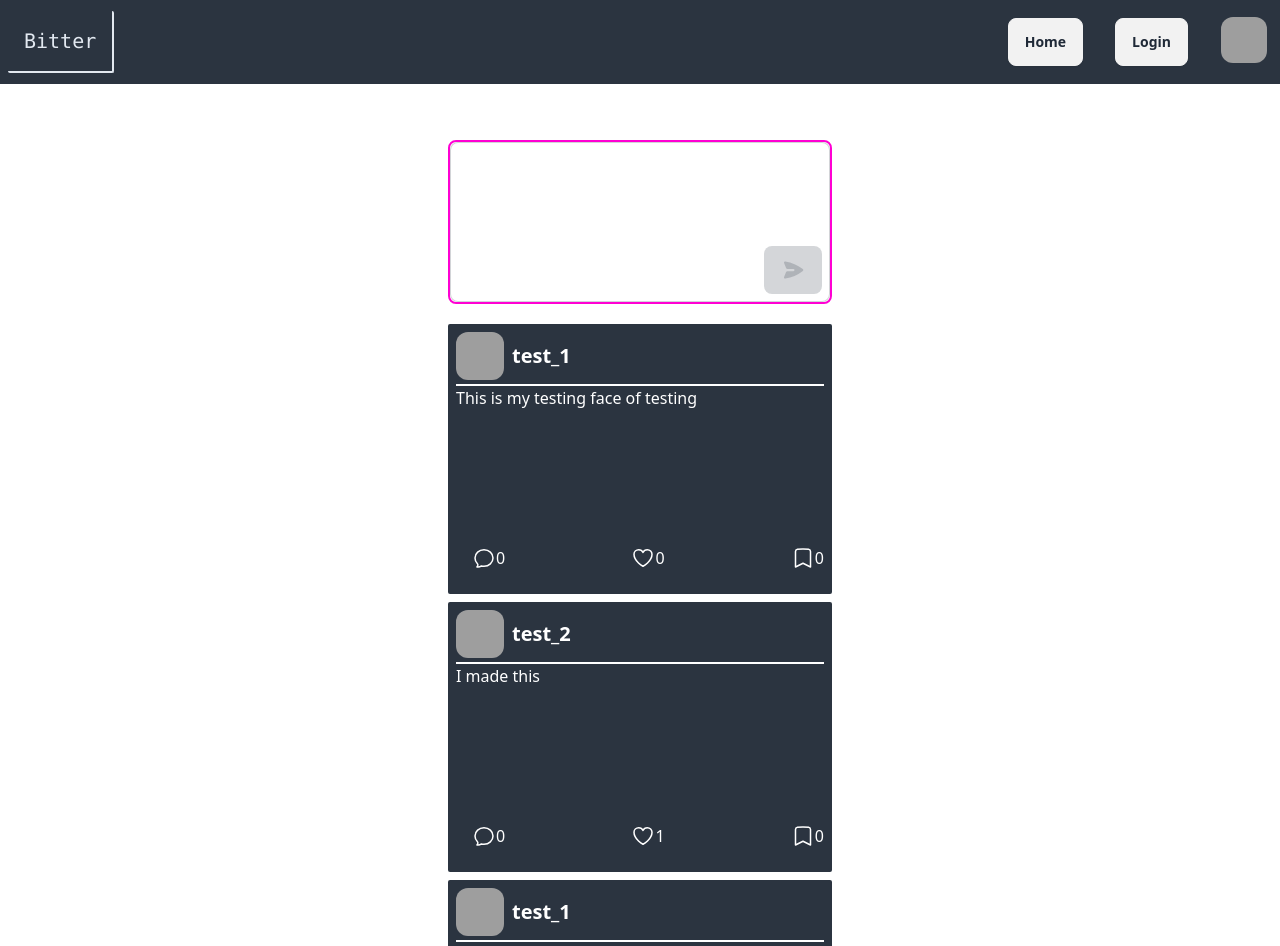
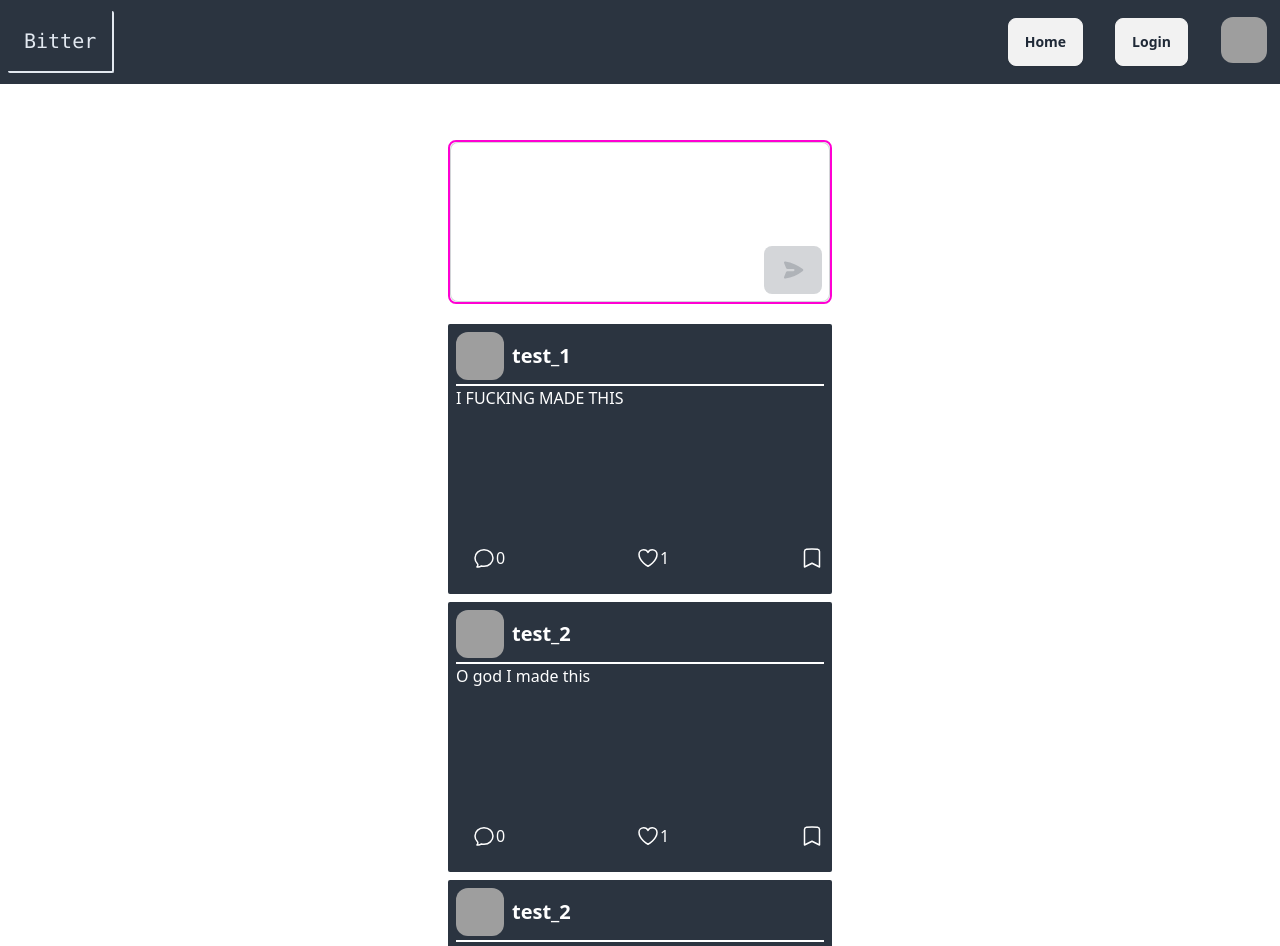
Before and after one commit to Decedis/Bitter, a React (Vite) app: page / in a window 1280 px wide. Shown: the top 946 px of the page. Built offline with nearby package versions, Linux system fonts and the light colour scheme; data requests are answered from the project's data file; grey boxes are pictures that could not be loaded.

Commit message:
Set base logic for editable posts.

```diff
--- a/db.json
+++ b/db.json
@@ -49,16 +49,28 @@
       "creationTime": "2024-03-20T23:57:14.104Z"
     },
     {
-      "id": "3884",
+      "id": "aeb6",
       "postContent": "I made this",
       "createdByID": "1",
-      "creationTime": "2024-04-02T22:21:07.485Z"
+      "creationTime": "2024-04-05T06:45:14.721Z"
     },
     {
-      "id": "5211",
-      "postContent": "This is my testing face of testing",
+      "id": "05de",
+      "postContent": "How could I make this?",
+      "createdByID": "1",
+      "creationTime": "2024-04-05T06:45:18.145Z"
+    },
+    {
+      "id": "cc3d",
+      "postContent": "O god I made this",
+      "createdByID": "1",
+      "creationTime": "2024-04-05T06:45:21.245Z"
+    },
+    {
+      "id": "ea91",
+      "postContent": "I FUCKING MADE THIS",
       "createdByID": "0",
-      "creationTime": "2024-04-03T21:26:10.651Z"
+      "creationTime": "2024-04-05T22:15:12.929Z"
     }
   ],
   "tags": [
@@ -619,6 +631,12 @@
       "userId": "0",
       "postId": null,
       "commentContent": "We can do things"
+    },
+    {
+      "id": "52ef",
+      "userId": "0",
+      "postId": null,
+      "commentContent": "Fight me"
     }
   ],
   "favorites": [
@@ -700,7 +718,22 @@
     {
       "id": "342b",
       "userId": "0",
-      "postId": "3884"
+      "postId": null
+    },
+    {
+      "id": "33c6",
+      "userId": "0",
+      "postId": "4787"
+    },
+    {
+      "id": "abb1",
+      "userId": "1",
+      "postId": "cc3d"
+    },
+    {
+      "id": "6916",
+      "userId": "0",
+      "postId": "ea91"
     }
   ],
   "commentFavorites": [
@@ -713,6 +746,11 @@
       "id": "176e",
       "userId": "1",
       "commentId": "f3f3"
+    },
+    {
+      "id": "fd51",
+      "userId": "0",
+      "commentId": "52ef"
     }
   ]
 }
--- /dev/null
+++ b/src/Components/PatchPostModal.tsx
@@ -0,0 +1,35 @@
+import { PaperAirplaneIcon } from "@heroicons/react/16/solid";
+import { useEffect, useState } from "react";
+
+export const PatchPostModal = ({ defaultValue }: { defaultValue: string }) => {
+  const [patch, setPatch] = useState("");
+
+  useEffect(() => {
+    setPatch(defaultValue);
+  }, [defaultValue]);
+
+  return (
+    <form
+      onSubmit={(e) => {
+        e.preventDefault();
+        setPatch("");
+      }}
+    >
+      <label htmlFor="patchPost"></label>
+      <input
+        className="card w-96 rounded-sm bg-neutral text-primary-content p-2 text-white z-10 h-full"
+        type="text"
+        name="patchPost"
+        id="patchPost"
+        autoComplete="off"
+        value={patch}
+        onChange={(e: React.ChangeEvent<HTMLInputElement>) =>
+          setPatch(e.target.value)
+        }
+      />
+      <button className="btn btn-ghost absolute bottom-2 right-2" type="submit">
+        <PaperAirplaneIcon className="w-6 h-6" />
+      </button>
+    </form>
+  );
+};
--- a/src/Components/PostCard.tsx
+++ b/src/Components/PostCard.tsx
@@ -4,15 +4,21 @@ import {
   HeartIcon,
   ChatBubbleOvalLeftIcon,
   BookmarkIcon,
+  EllipsisVerticalIcon,
 } from "@heroicons/react/24/outline";
 import { PostButton } from "./PostButton";
 import { useContext, useState } from "react";
 import { UserContext } from "../Providers/FakeAuthProvider";
 import { useFavorites, usePosts, useUser } from "../services/queries";
-import { useCreateFavorite, useDeleteFavorite } from "../services/mutations";
+import {
+  useCreateFavorite,
+  useDeleteFavorite,
+  usePatchPost,
+} from "../services/mutations";
 import { CommentsList } from "./CommentsList";
 import { findAuthorName } from "../utils";
 import { useDeletePosts } from "../services/mutations";
+import { PatchPostModal } from "./PatchPostModal";
 
 export const PostCard = ({
   createdByID,
@@ -21,6 +27,7 @@ export const PostCard = ({
   likes,
   id,
 }: Post) => {
+  const [isEditPost, setIsEditPost] = useState(false);
   const favQuery = useFavorites();
   const userQuery = useUser();
   const postsQuery = usePosts();
@@ -89,14 +96,13 @@ export const PostCard = ({
     }
   };
 
-  const deleteButtonCSS = user
-    ? "bg-blue-500 rounded-full w-8 h-8 self-center"
-    : "opacity-0";
+  // const deleteButtonCSS = user
+  //   ? "bg-blue-500 rounded-full w-8 h-8 self-center"
+  //   : "opacity-0";
 
   const deleteButton =
     user?.id === createdByID ? (
       <button
-        className={deleteButtonCSS}
         onClick={() => {
           deletePostTrigger(id, {
             optimisticData:
@@ -106,8 +112,32 @@ export const PostCard = ({
           });
         }}
       >
-        X
+        Delete
       </button>
+    ) : (
+      <></>
+    );
+
+  const postDropDownMenu =
+    user?.id === createdByID ? (
+      <div className="dropdown dropdown-right">
+        <div tabIndex={0}>
+          <EllipsisVerticalIcon className="w-5 h-5" />
+        </div>
+        <ul
+          tabIndex={0}
+          className="dropdown-content z-[1] menu p-2 shadow bg-base-100 rounded-box w-52"
+        >
+          <li>
+            <a>{deleteButton}</a>
+          </li>
+          <li>
+            <button className="btn" onClick={() => setIsEditPost(true)}>
+              Edit
+            </button>
+          </li>
+        </ul>
+      </div>
     ) : (
       <></>
     );
@@ -128,9 +158,15 @@ export const PostCard = ({
             {findAuthorName(createdByID, userQuery)}
           </div>
         </div>
-        {deleteButton}
+        {postDropDownMenu}
       </h3>
-      <div className="postContent text-white w-full h-40">{postContent}</div>
+      <div className="postContent text-white w-full h-40">
+        {isEditPost ? (
+          <PatchPostModal defaultValue={postContent} />
+        ) : (
+          postContent
+        )}
+      </div>
 
       <div className="flex justify-between self-center w-full text-white mb-4">
         <PostButton
@@ -153,7 +189,7 @@ export const PostCard = ({
           }}
           value={likes}
         />
-        <PostButton icon={<BookmarkIcon />} value={0} />
+        <PostButton icon={<BookmarkIcon />} />
       </div>
       {comments && (
         <CommentsList
--- a/src/services/api.ts
+++ b/src/services/api.ts
@@ -14,6 +14,10 @@ export const createPost = async (
 
 export const deletePost = async (url: string, { arg }: { arg: string }) => {
   await axiosInstance.delete(`${url}/${arg}`);
+};
+
+export const patchPost = async (url: string, { arg }: { arg: string }) => {
+  await axiosInstance.patch(`${url}/${arg}`);
 };
 
 export const createComment = async (
--- a/src/services/mutations.ts
+++ b/src/services/mutations.ts
@@ -8,6 +8,7 @@ import {
   deleteCommentFavorite,
   deleteFavorite,
   deletePost,
+  patchPost,
 } from "./api";
 
 //TODO: create a useMutation hook
@@ -29,6 +30,18 @@ export const useDeletePosts = () => {
   return useSWRMutation("/posts", deletePost, {
     onError() {
       console.error("error");
+    },
+    onSuccess: () => {
+      mutate();
+    },
+  });
+};
+
+export const usePatchPost = () => {
+  const { mutate } = usePosts();
+  return useSWRMutation("/posts", patchPost, {
+    onError() {
+      console.log("error");
     },
     onSuccess: () => {
       mutate();
```
Also changed, not shown: 1 other file (tests, documents, lock files or other folders).
